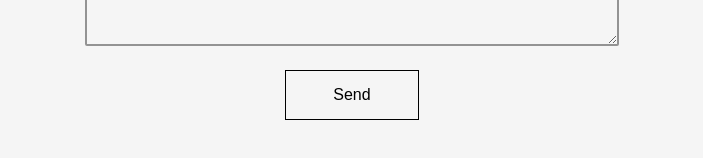
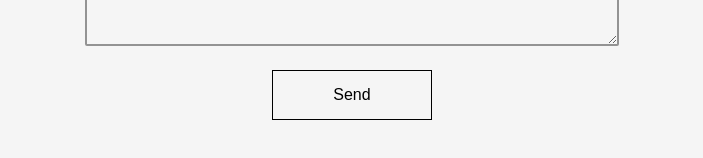
Before and after one commit to karthikeyaspace/portfolio2.0, a React (Vite) app: page / in a window 1280 px wide. Shown: the part 3138-3296 px from the top of the page, without its empty margins (288-991 px from the left). Built offline with nearby package versions, Linux system fonts and the light colour scheme; a web font is replaced by a local one.

Commit message:
idk spellings

```diff
--- a/src/components/MailMe.tsx
+++ b/src/components/MailMe.tsx
@@ -23,13 +23,14 @@ const MailMe: React.FC = () => {
     axios
       .post(posturl, mail)
       .then((res) => {
-        setLoading(false);
-        if (res.data.message === "Mail recieved") {
+        console.log(res.data)
+        if (res.data.message === "Mail received") {
           setMail({ name: "", email: "", message: "" });
           setStats({ message: "Mail sent successfully", type: "success" });
         } else {
           setStats({ message: "Mail sending failed", type: "error" });
         }
+        setLoading(false);
       })
       .catch((err) => {
         console.log(err);
@@ -83,7 +84,7 @@ const MailMe: React.FC = () => {
         />
         <button
           type="submit"
-          className="w-1/2 sm:w-1/4 mx-auto mt-4 py-3 border border-secondary text-secondary flex justify-center items-center active:bg-secondary active:border-primary active:text-primary"
+          className="w-40 sm:w-40 mx-auto mt-4 py-3 border border-secondary text-secondary flex justify-center items-center active:bg-secondary active:border-primary active:text-primary"
           disabled={loading}
         >
           {loading ? (
```
